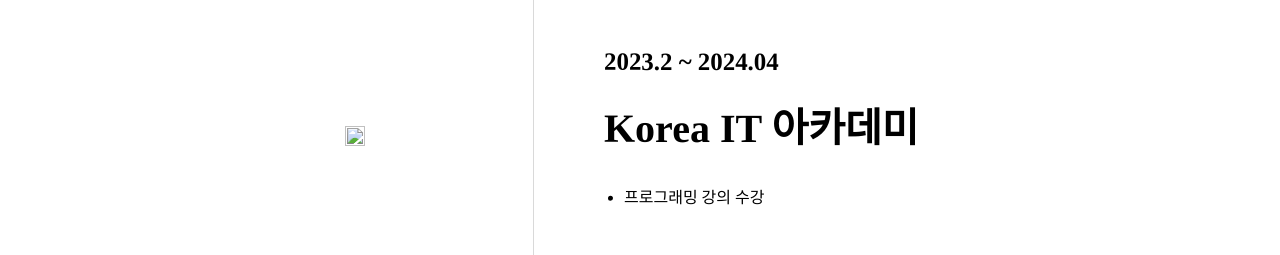
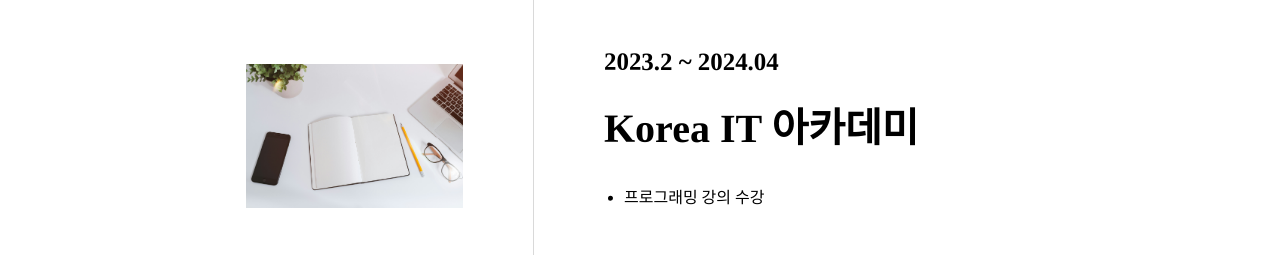
Before and after one commit to sbm0709/portfolio, a website built with Parcel: page index.html in a window 1280 px wide. Shown: the part 4460-4715 px from the top of the page. Built offline with nearby package versions, Linux system fonts and the light colour scheme; files whose address does not match are found by name; a web font is replaced by a local one.

Commit message:
jpg수정

```diff
--- a/index.html
+++ b/index.html
@@ -599,7 +599,7 @@
           <li class="career_content">
             <div class="career_logo">
               <div class="career_logo_box">
-                <img src="img/jeshoots-com-pUAM5hPaCRI-unsplash"/>
+                <img src="img/jeshoots-com-pUAM5hPaCRI-unsplash.jpg"/>
               </div>
             </div>
             <div class="career_info">
```
